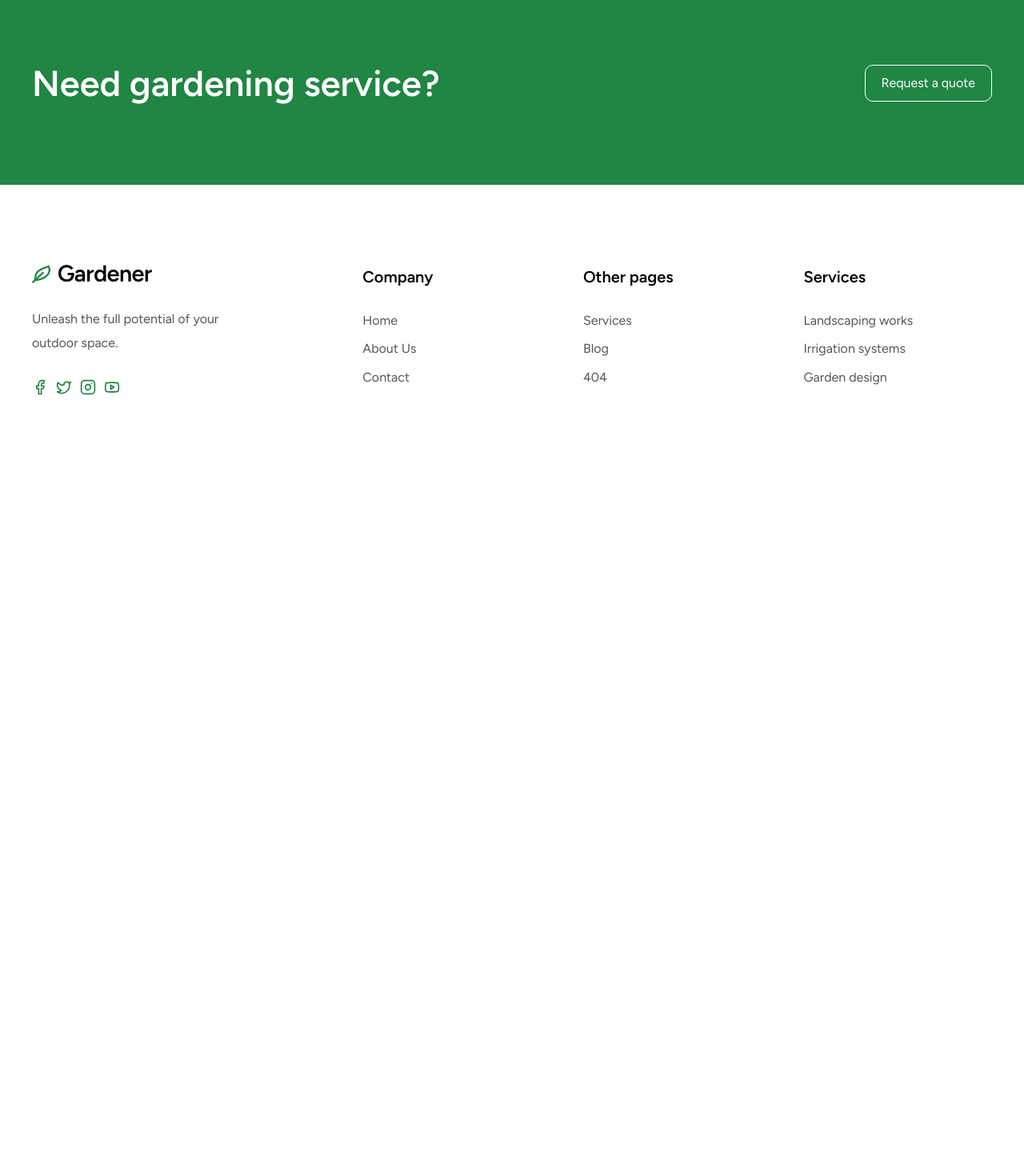
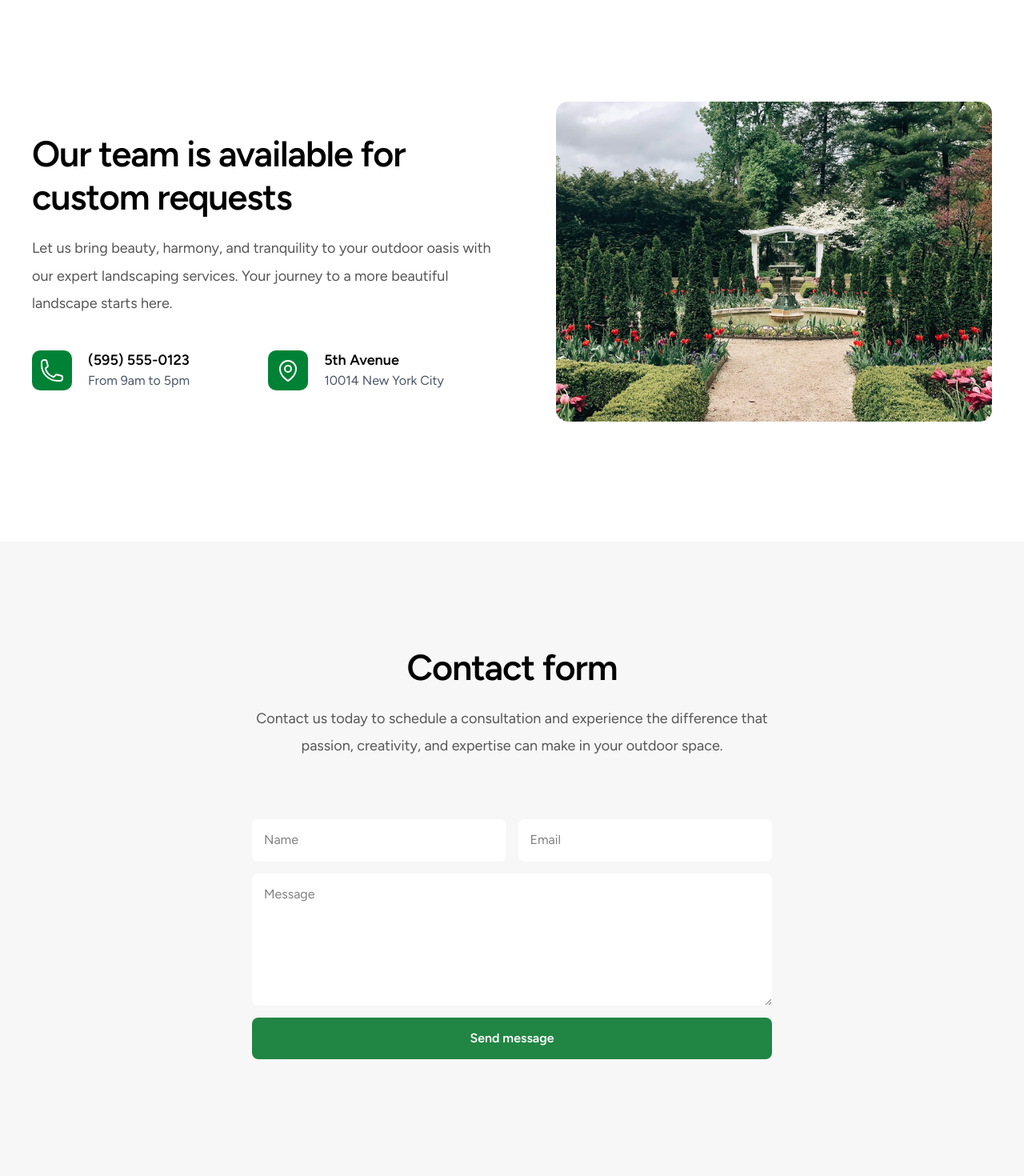
Before and after one commit to shumilika/gardener, a Next.js app: page /contact in a window 1280 px wide. Shown: the part 500-1970 px from the top of the page at 80% size. Before the commit the page ends 1094 px from the top, so only its background shows below. Built offline with nearby package versions, Linux system fonts and the light colour scheme.

Commit message:
add button component

```diff
--- a/src/app/contact/page.tsx
+++ b/src/app/contact/page.tsx
@@ -1,13 +1,84 @@
+'use client'
 import Footer from '@/components/common/Footer';
 import MainHeader from '@/components/common/MainHeader';
 import CallToAction from '@/components/sections/CallToAction';
+import GreenDivWithIcon from '@/components/ui/GreenDivWithIcon';
+import { MapPinIcon, PhoneIcon } from '@heroicons/react/24/outline';
+import Image from 'next/image';
 import React from 'react';
 
 const page = () => {
     return (
         <div>
             <MainHeader title='Contact' image='url(/assets/images/main-header-contact.avif)'/>
+            <div className='w-full h-min px-[30px] py-[150px] flex flex-col justify-center items-center '>
+                <div className='flex flex-row justify-center items-center gap-[75px] max-w-[1200px] w-full h-min'>
+                    <div className='flex flex-col justify-center items-start gap-[20px]'>
+                        <div className='w-full h-min flex flex-col'>
+                            <h2 className='text-[45px] leading-[1.2em] font-semibold tracking-tight'>
+                                Our team is available for custom requests
+                            </h2>
+                        </div>
+                        <div className='w-full'>
+                            <p className='text-[18px] leading-[1.9em] text-[#555]'>
+                                Let us bring beauty, harmony, and tranquility to your outdoor oasis with our expert landscaping
+                                services. Your journey to a more beautiful landscape starts here.
+                            </p>
+                        </div>
+                        <div className='w-full h-[1px]'></div>
+                        <div className='flex flex-row justify-center items-center gap-[10px] w-full'>
+                            <GreenDivWithIcon icon={PhoneIcon} title='(595) 555-0123' text='From 9am to 5pm'/>
+                            <GreenDivWithIcon icon={MapPinIcon} title='5th Avenue' text='10014 New York City'/>
+                        </div>
+                    </div>
+                    <div className='relative w-full h-[400px] rounded-[15px]'>
+                        <div className='absolute inset-0 w-full h-full'>
+                            <Image src={'/assets/images/contant.avif'} width={500} height={500} alt=''
+                            className='w-full h-full object-cover object-center rounded-[15px]'/>
+                        </div>
+                    </div>
+                </div>
+            </div>
+            <div className='w-full h-min flex flex-col justify-center items-center px-[30px] pt-[130px] pb-[150px] bg-[#f7f7f7]'>
+                <div className='max-w-[1200px] w-full h-min flex flex-col justify-center items-center gap-[75px]'>
+                    <div className='max-w-[650px] w-full h-min flex flex-col justify-center items-center gap-[20px]'>
+                       <div className='w-full h-min flex flex-col justify-center items-center'>
+                         <h2 className='text-[45px] leading-[1.2em] tracking-tight font-semibold'>
+                            Contact form
+                        </h2>
+                       </div>
+                        <div className='w-full h-min flex flex-col justify-center items-center'>
+                            <p className='text-[18px] leading-[1.9em] text-[#555] text-center'>
+                            Contact us today to schedule a consultation and experience the difference that passion, creativity,
+                            and expertise can make in your outdoor space.
+                        </p>
+                        </div>
+                    </div>
+                    <div className='w-full max-w-[650px] h-[300px]'>
+                        <form className='grid gap-[15px] w-full h-full grid-rows-[max-content_1fr_max-content] grid-cols-[1fr]'>
+                            <div className='w-full grid gap-[15px] grid-flow-col'>
+                                <input type="text" name='name' placeholder='Name'
+                                className='bg-white outline-none border-none w-full leading-[1.4em] p-[15px] rounded-[8px]
+                                text-black text-[16px] shadow-[transparent_0px_0px_0px_1px_inset]'/>
+                                <input type="email" name='email' placeholder='Email'
+                                className='bg-white outline-none border-none w-full leading-[1.4em] p-[15px] rounded-[8px]
+                                text-black text-[16px] shadow-[transparent_0px_0px_0px_1px_inset]'/>
+                            </div>
+                            <textarea name="message" id="" placeholder='Message'
+                            className='bg-white outline-none border-none w-full leading-[1.4em] p-[15px] rounded-[8px]
+                                text-black text-[16px] shadow-[transparent_0px_0px_0px_1px_inset]'></textarea>
 
+                            <button
+                            className='w-full p-[15px] bg-[#218544] rounded-[8px] leading-[1.4em] font-semibold text-[16px] text-white
+                            cursor-pointer duration-300
+                            hover:opacity-80'>
+                                Send message
+                            </button>
+
+                        </form>
+                    </div>
+                </div>
+            </div>
             <CallToAction/>
             <Footer/>
         </div>
--- a/src/components/ui/ButtonWithIcon.tsx
+++ b/src/components/ui/ButtonWithIcon.tsx
@@ -1,5 +1,4 @@
 'use client';
-import { MapPinIcon } from '@heroicons/react/24/outline';
 import React from 'react';
 import { useRouter } from 'next/navigation';
 
--- /dev/null
+++ b/src/components/ui/GreenDivWithIcon.tsx
@@ -0,0 +1,30 @@
+'use client';
+import React from 'react';
+
+
+interface GreenDivWithIconProps{
+    icon:React.ElementType;
+    title:string;
+    text:string;
+}
+
+const GreenDivWithIcon:React.FC<GreenDivWithIconProps> = ({icon:Icon, title,text}) => {
+
+    return (
+            <div className='flex flex-row gap-[20px] justify-center items-center h-min w-full relative'>
+                <div className='bg-green-700 rounded-[10px] h-[50px] w-[50px] flex justify-center items-center flex-col'>
+                    <Icon className='size-8 text-white'/>
+                </div>
+                <div className="flex flex-none flex-col h-min w-min flex-grow flex-shrink-0 basis-0">
+                    <div className="flex flex-col justify-start flex-shrink-0 flex-none h-auto w-auto whitespace-pre">
+                        <h5 className="text-[18px] font-semibold">{title}</h5>
+                    </div>
+                    <div className='flex flex-col justify-start flex-shrink-0 flex-none h-auto w-auto whitespace-pre'>
+                        <p className="text-gray-600">{text}</p>
+                    </div>
+                </div>
+            </div>
+    );
+};
+
+export default GreenDivWithIcon;
```
